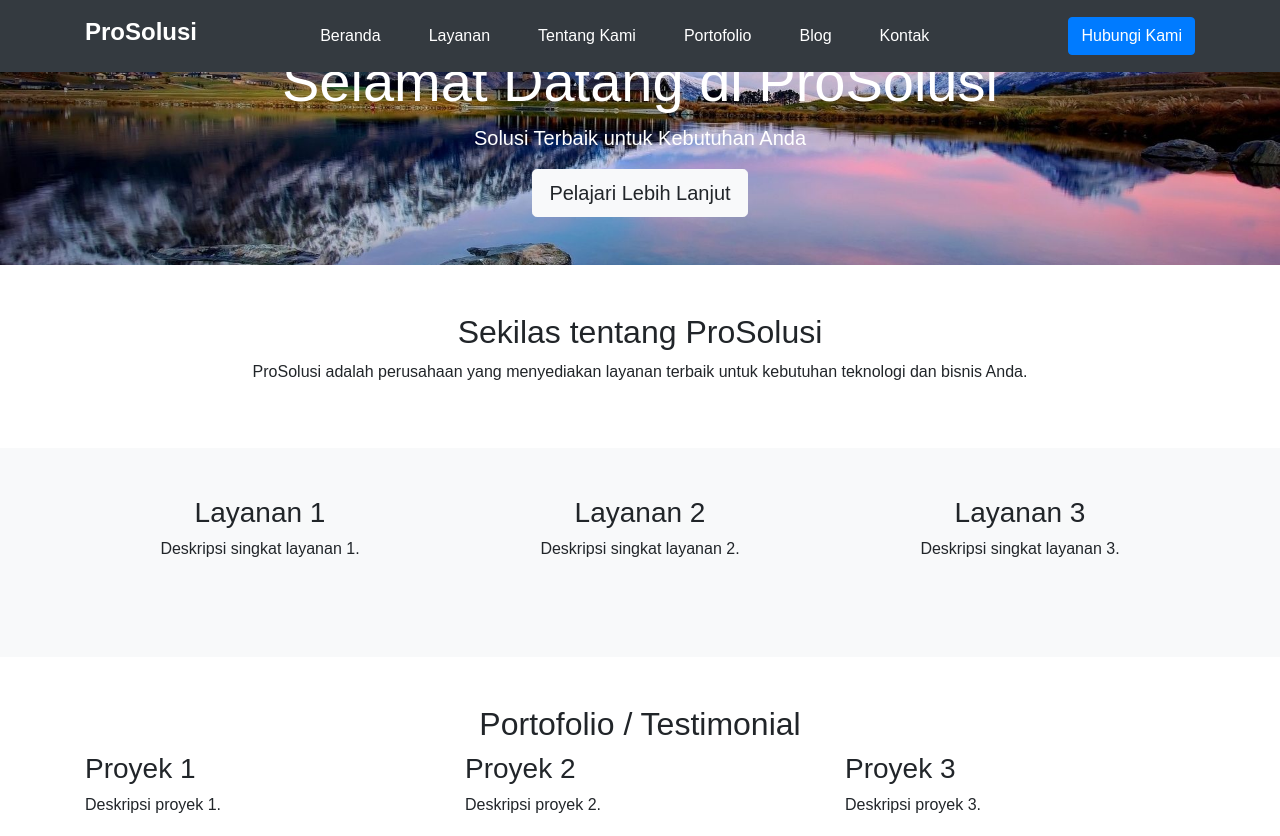
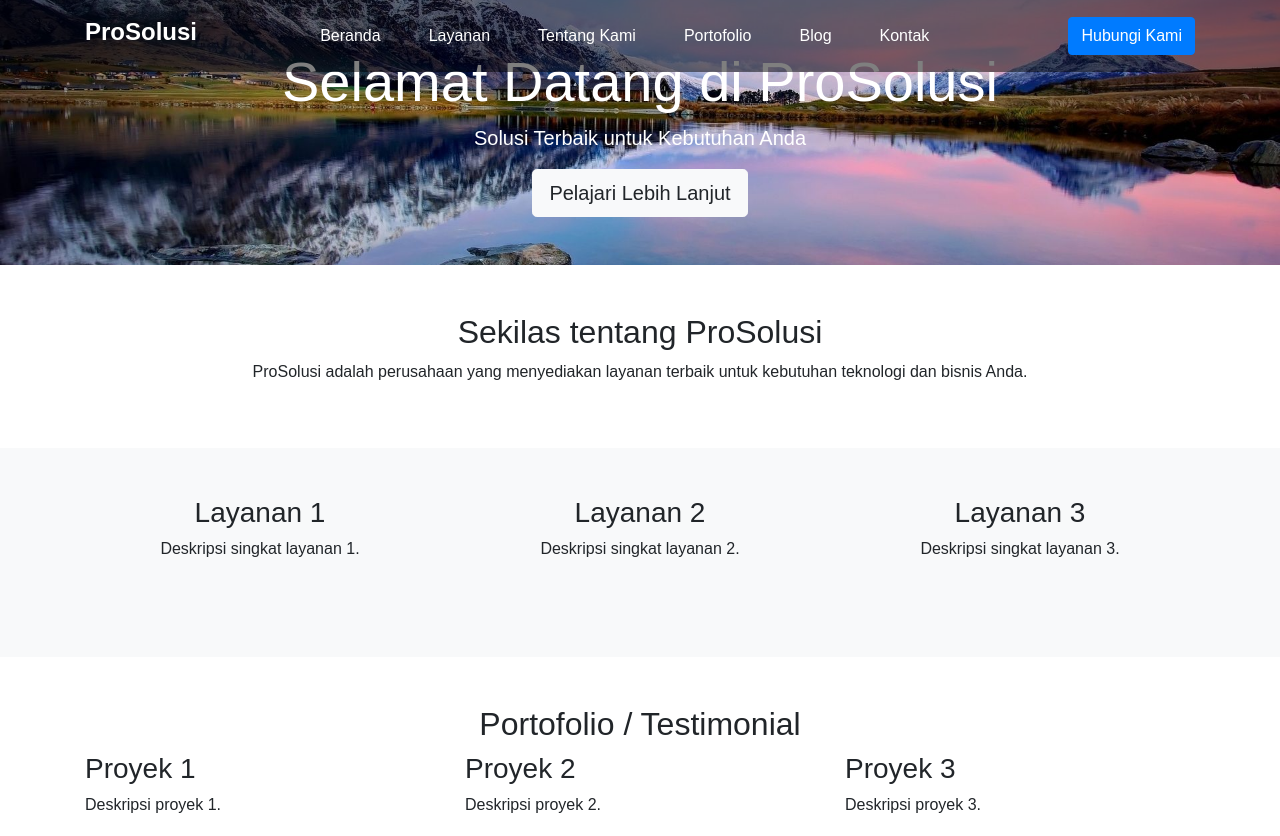
Before and after one commit to masyodev/prosolusi-website, a plain HTML site: page index.html in a window 1280 px wide. Shown: the top 836 px of the page. Drawn offline with nearby package versions, Linux system fonts and the light colour scheme.

Commit message:
Update style.css

```diff
--- a/assets/css/style.css
+++ b/assets/css/style.css
@@ -27,13 +27,16 @@ footer {
 }
 
 /* Transparent Header */
+.bg-dark {
+    background-color: rgba(0, 0, 0, 0.5) !important; /* Transparent black background */
+}
+
 header {
     position: absolute;
     top: 0;
     left: 0;
     width: 100%;
     z-index: 1000; /* Ensure it's above other content */
-    background-color: rgba(0, 0, 0, 0.5); /* Transparent black background */
     padding: 1rem 0;
 }
 
```
